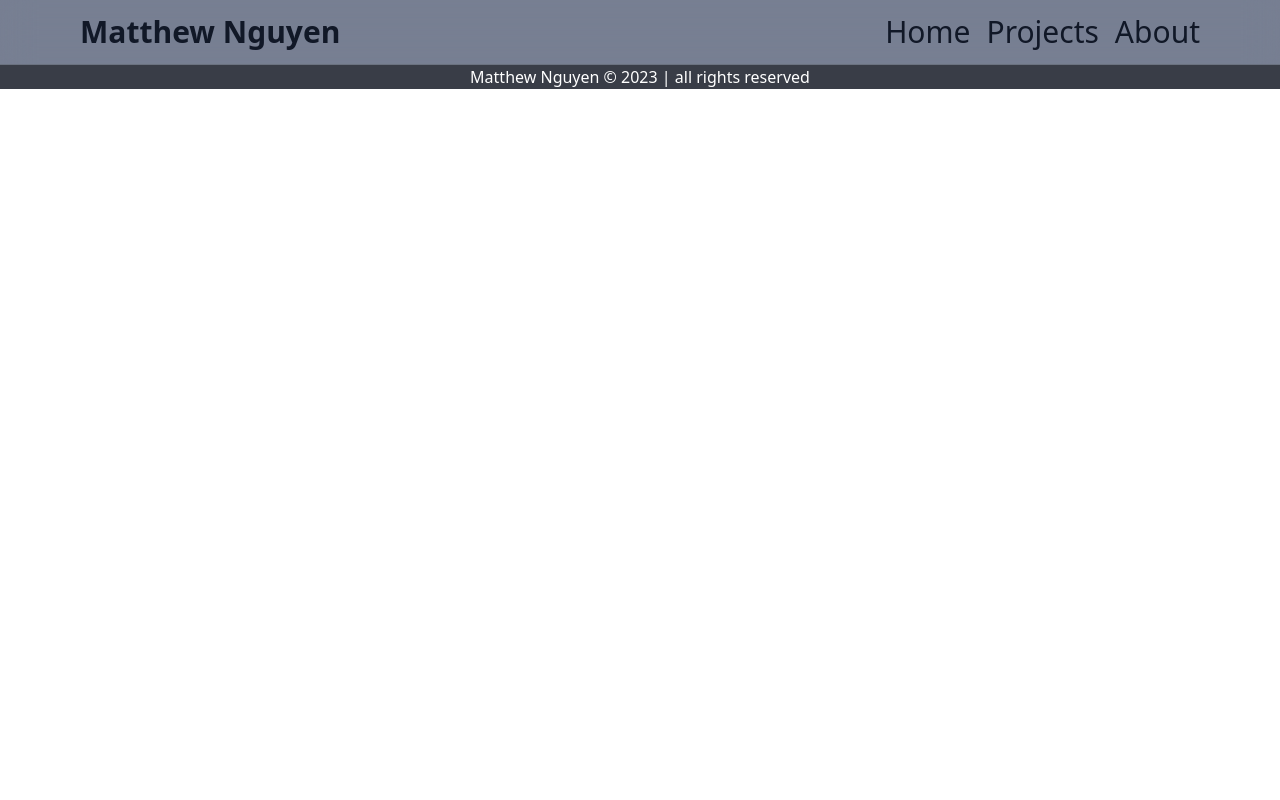
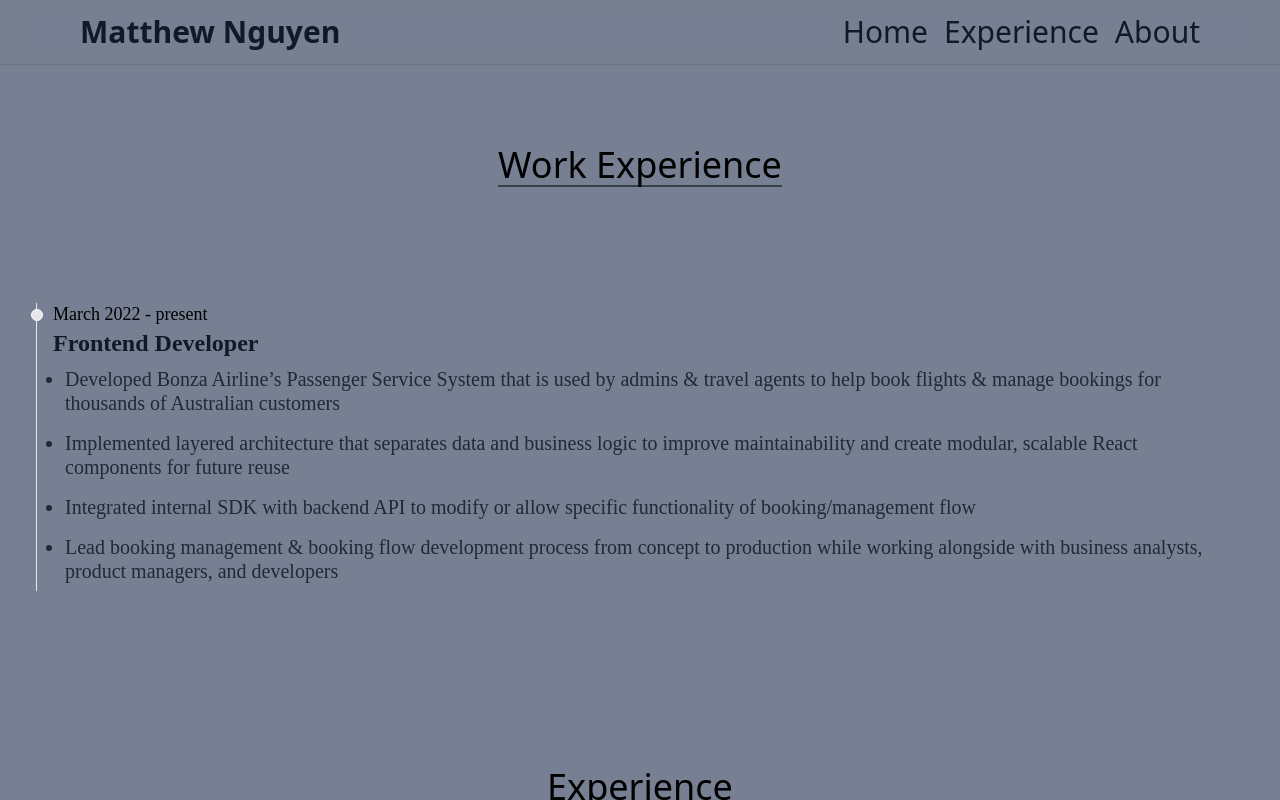
Before and after one commit to coosey/portfolio, a React (Create React App) app in the folder my-app/: page /experience in a window 1280 px wide. Built offline with nearby package versions, Linux system fonts and the light colour scheme.

Commit message:
modified projects to be experience, pending projects TBA

```diff
--- a/my-app/src/App.js
+++ b/my-app/src/App.js
@@ -10,7 +10,7 @@ import { Suspense, lazy, useEffect, useState } from 'react';
 
 const Home = lazy(() => import('./pages/Home/index'));
 const About = lazy(() => import('./pages/About/index'));
-const Projects = lazy(() => import('./pages/Projects/index'));
+const Experience = lazy(() => import('./pages/Experience/index'));
 
 function App() {
   // preloader on page load
@@ -36,7 +36,7 @@ function App() {
             <Routes>
               <Route path="/" element={<Home />} />
               <Route path="/about" element={<About />} />
-              <Route path="/projects" element={<Projects />} />
+              <Route path="/experience" element={<Experience />} />
             </Routes>
           </Suspense>
           <Footer />
--- a/my-app/src/components/card/index.jsx
+++ b/my-app/src/components/card/index.jsx
@@ -1,26 +1,32 @@
 import { FontAwesomeIcon } from "@fortawesome/react-fontawesome";
 import { faArrowUpRightFromSquare } from "@fortawesome/free-solid-svg-icons";
-import { Link } from "react-router-dom";
 
 export const Card = (props) => {
   return (
-    <div className="mx-auto p-6 grid gap-4 lg:w-[80%] md:w-[95%] sm:w-[95%]">
+    <section className="mx-auto p-6 grid gap-4 lg:w-[80%] sm:w-[95%]">
       <div className="col-span-1 flex flex-col bg-white shadow-xl rounded-lg border-2 p-4">
-        <div className="flex flex-row justify-between pb-[10px]">
-          <div className="mb-2 font-bold text-2xl">{props?.title}</div>
+        <div className="flex flex-row justify-between items-center pb-[20px]">
+          <div className="font-bold text-2xl">{props?.title}</div>
           <div className="xs:w-1/4 w-1/5 flex justify-end">
             <img src={props?.image} alt={props?.title} className="max-h-[2.8rem]" />
           </div>
         </div>
         <div className="font-extralight text-lg mb-3">{props?.titleInfo}</div>
         <div className="font-normal text-lg">{props?.info}</div>
-        <Link to={props.link} target="_blank" className="my-4 flex flex-wrap items-center font-normal hover:text-blue-400">
-          <div className="mr-3">
-            <FontAwesomeIcon icon={faArrowUpRightFromSquare} />
-          </div>
-          <div>{props?.linkText}</div>
-        </Link>
+        <div className="my-4 w-fit flex flex-wrap items-center font-normal hover:text-blue-400 hover:underline underline-offset-2">
+          <a className="mr-2" href={props?.link} target="_blank" rel="noreferrer">{props?.linkText}</a>
+          <FontAwesomeIcon icon={faArrowUpRightFromSquare} />
+        </div>
+        <div className="flex flex-row flex-wrap gap-2">
+          {props?.technology?.map?.((name) => (
+            <div className="flex justify-start md:mb-2 text-start">
+              <div className="inline-block bg-neutral-200 my-2 pb-1.5 px-4 pt-1.5 rounded-full text-xs">
+                {name}
+              </div>
+            </div>
+          ))}
+        </div>
       </div>
-    </div>
+    </section>
   )
 };
--- a/my-app/src/components/index.js
+++ b/my-app/src/components/index.js
@@ -9,3 +9,4 @@ export * from './section-title';
 export * from './icon';
 export * from './loader';
 export * from './hamburger';
+export * from './timeline';
--- a/my-app/src/components/navbar/index.jsx
+++ b/my-app/src/components/navbar/index.jsx
@@ -12,7 +12,7 @@ export const NavBar = () => {
               <Link to="/">Home</Link>
             </li>
             <li>
-              <Link to="/projects">Projects</Link>
+              <Link to="/experience">Experience</Link>
             </li>
             <li>
               <Link to="/about">About</Link>
--- a/my-app/src/components/project/index.jsx
+++ b/my-app/src/components/project/index.jsx
@@ -2,14 +2,14 @@ import {
   Card,
   SectionTitle
 } from '.././index';
-import { DATA } from '../../data/projects';
+import { DATA } from '../../data/experience';
 
 export const Project = () => {
   return (
     <div className="mx-auto flex flex-col pt-20 pb-20">
-      <SectionTitle title="Projects" width="160px" />
+      <SectionTitle title="Experience" />
       <div>
-        {DATA?.projects?.map?.((project) => (
+        {DATA?.experience?.map?.((project) => (
           <Card
             key={project?.key}
             title={project?.title}
@@ -18,6 +18,7 @@ export const Project = () => {
             link={project?.link}
             linkText={project?.linkText}
             image={project?.image}
+            technology={project?.technology}
           />
         ))}
       </div>
--- a/my-app/src/components/section-title/index.jsx
+++ b/my-app/src/components/section-title/index.jsx
@@ -8,7 +8,6 @@ export const SectionTitle = (props) => {
       font-extralight
       mb-5
       border-b-[2px]
-      w-[${props?.width}]
       border-primary
       pt-20
       `}
--- a/my-app/src/pages/Projects/index.jsx
+++ b/my-app/src/components/timeline/index.jsx
@@ -1,21 +1,13 @@
-import {
-  Project
-} from '../../components/index.js';
-import { SectionTitle } from '../../components/index';
 
-const Projects = () => {
-
+export const Timeline = () => {
   return (
-    <div className="container m-auto">
-      <div className="flex justify-center pb-20">
-        <SectionTitle title="Experiences" width="220px" />
-      </div>
-      <div className="font-satoshi m-auto ml-5 mr-5 bg-white flex flex-col flex-wrap rounded-md border p-4 text-justify">
-        <div className="font-bold mb-5 text-xl">
-          Frontend Developer @777 Partners <span className="italic font-light">(Mar 2022 - present)</span>
-        </div>
-        <div>
-          <ul className="mx-3 list-disc text-left text-lg">
+    <section>
+      <ol class="relative border-l border-gray-200 dark:border-gray-700">
+        <li class="ml-4">
+          <div class="absolute w-3 h-3 bg-gray-200 rounded-full mt-1.5 -left-1.5 border border-white"></div>
+          <time class="mb-1 text-lg font-normal leading-none dark:text-gray-500">March 2022 - present</time>
+          <h3 class="text-2xl font-semibold text-gray-900">Frontend Developer</h3>
+          <ul className="mx-3 leading-6 list-disc font-medium text-left text-xl text-gray-800">
             <li className="py-2">
               Developed Bonza Airline’s Passenger Service System that is used by admins & travel agents to help book flights & manage
               bookings for thousands of Australian customers
@@ -32,11 +24,8 @@ const Projects = () => {
               business analysts, product managers, and developers
             </li>
           </ul>
-        </div>
-      </div>
-      <Project />
-    </div>
+        </li>
+      </ol>
+    </section>
   )
-};
-
-export default Projects;
+}
--- /dev/null
+++ b/my-app/src/data/experience.js
@@ -0,0 +1,24 @@
+export const DATA = {
+  experience: [
+    {
+      key: 1,
+      title: "Bonza Airline",
+      titleInfo: "Australia's newest low-cost airline that serves under-utilised domestic and regional routes and the first to operate the Boeing 737 MAX.",
+      info: "Developed an Airline's Passenger Service System (internal Ecommerce travel Platform for admins & agents) to manage flight inventory, departure control, RSVP & payment system. The link will be directed to the Fly Bonza mobile app which emulates the web app's booking flow.",
+      link: "https://www.flybonza.com",
+      linkText: "Click to view",
+      image: require("../assets/images/bonza.png"),
+      technology: ['React', 'React Native', 'TypeScript', 'MobX', 'Nx', 'SCSS']
+    },
+    {
+      key: 2,
+      title: "FlyFlair",
+      titleInfo: "Canada's first and only independent Ultra Low Cost Carrier (ULCC).",
+      info: "Currently developing, maintaining, & shipping production code for Flair Airline's web application.",
+      link: "https://flyflair.com",
+      linkText: "Click to view",
+      image: require("../assets/images/flyflair.png"),
+      technology: ['React', 'TypeScript', 'MobX', 'Node.js', 'Bootstrap', 'SCSS']
+    }
+  ]
+}
--- a/my-app/src/data/projects.js
+++ /dev/null
@@ -1,22 +0,0 @@
-export const DATA = {
-  projects: [
-    {
-      key: 1,
-      title: "Bonza Airline",
-      titleInfo: "Australia's newest low-cost airline that serves under-utilised domestic and regional routes and the first to operate the Boeing 737 MAX. ",
-      info: "I developed Bonza's Passenger Service System that is used by admins and travel agents to book and manage passenger flights. The link will be directed to the Fly Bonza mobile app.",
-      link: "https://www.flybonza.com",
-      linkText: "Click to view",
-      image: require("../assets/images/bonza.png"),
-    },
-    {
-      key: 2,
-      title: "FlyFlair",
-      titleInfo: "Canada's first and only independent Ultra Low Cost Carrier (ULCC).",
-      info: "I am currently developing new features and maintaining Flair's website by working fixing bugs/updating UI",
-      link: "https://flyflair.com",
-      linkText: "Click to view",
-      image: require("../assets/images/flyflair.png"),
-    }
-  ]
-}
--- /dev/null
+++ b/my-app/src/pages/Experience/index.jsx
@@ -0,0 +1,19 @@
+import * as Component from '../../components/index.js';
+import { SectionTitle } from '../../components/index';
+
+const Experience = () => {
+
+  return (
+    <div className="container m-auto">
+      <div className="flex justify-center pb-20">
+        <SectionTitle title="Work Experience" />
+      </div>
+      <div className="font-satoshi m-auto ml-5 mr-5 flex flex-col flex-wrap p-4 text-justify">
+        <Component.Timeline />
+      </div>
+      <Component.Project />
+    </div>
+  )
+};
+
+export default Experience;
--- a/my-app/src/pages/index.js
+++ b/my-app/src/pages/index.js
@@ -1,3 +1,3 @@
 export * from './About';
 export * from './Home';
-export * from './Projects';
+export * from './Experience';
```
